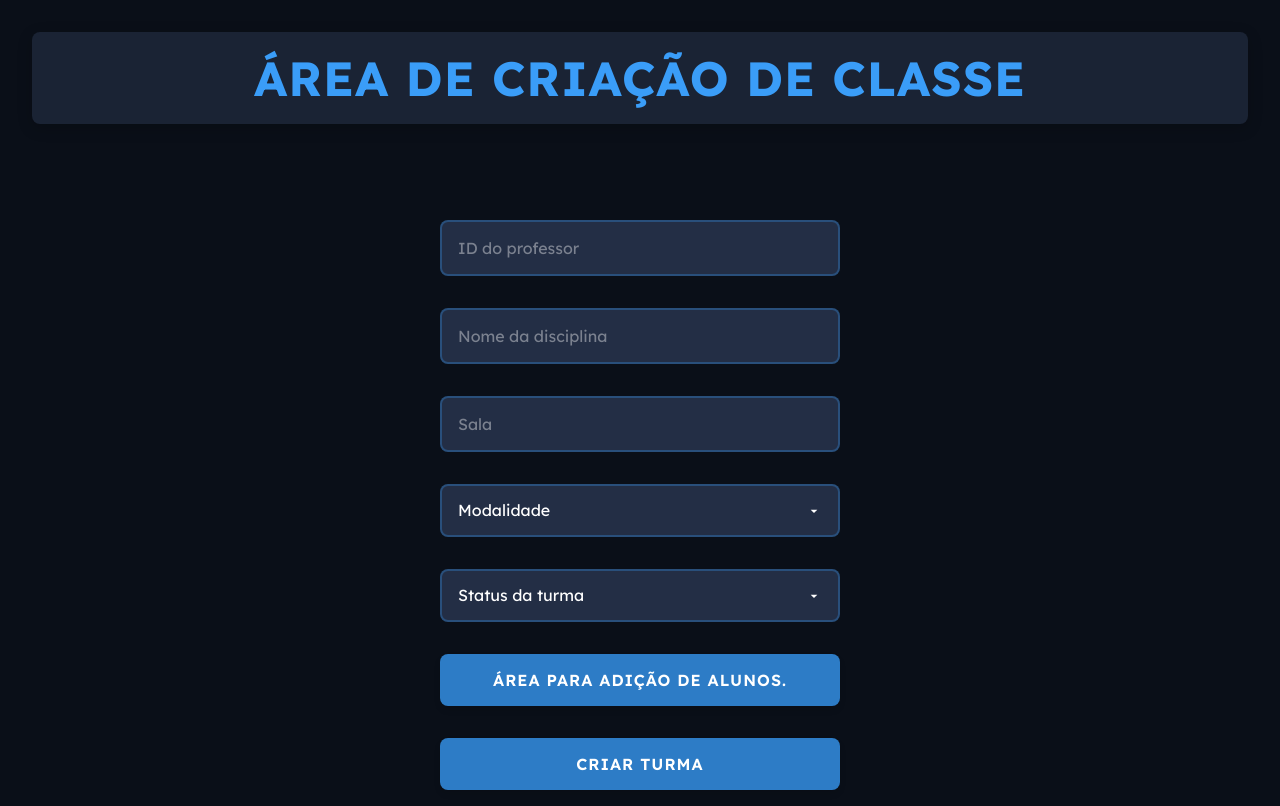
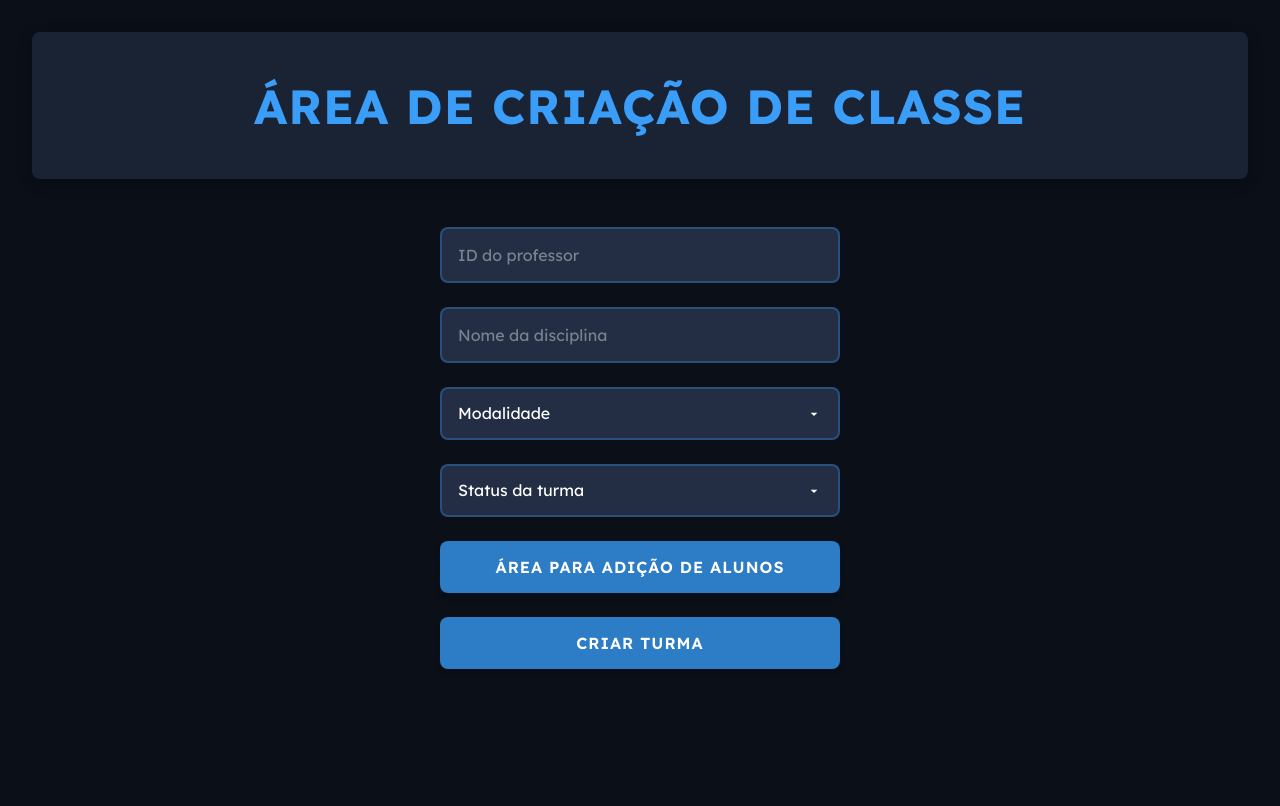
Before and after one commit to Marquiiim/marcos-school, a React (Create React App) app in the folder marcos-school/: page /create in a window 1280 px wide. Built offline with nearby package versions, Linux system fonts and the light colour scheme.

Commit message:
create route classmanager api & otters implementations

```diff
--- a/marcos-school/src/App.js
+++ b/marcos-school/src/App.js
@@ -16,7 +16,7 @@ function App() {
     setError(false)
 
     try {
-      const response = await axios.post(`http://localhost:5000/api/login`, { email: email, password: password })
+      const response = await axios.post(`http://localhost:5000/api/auth`, { email: email, password: password })
 
       const user = {
         id: response.data.user.id,
@@ -30,7 +30,7 @@ function App() {
       response.data?.success === true && response.status === 200 && navigate('/home')
 
     } catch (err) {
-      console.error(`[Erro] ${err.message}`)
+      console.error(`[ERRO] ${err.message}`)
       alert("[ERRO] Ocorreu um erro ao tentar logar, tente novamente ou contate um suporte.")
       setError(true)
     }
--- a/marcos-school/src/api/routes/authcontroller.js
+++ b/marcos-school/src/api/routes/authcontrol.js
@@ -2,7 +2,7 @@ const express = require('express')
 const router = express.Router()
 const pool = require('../bd/connectionBD')
 
-router.post('/login', async (req, res) => {
+router.post('/auth', async (req, res) => {
 
     const { email, password } = req.body
 
--- a/marcos-school/src/api/server/server.js
+++ b/marcos-school/src/api/server/server.js
@@ -1,14 +1,16 @@
 const express = require('express')
 const cors = require('cors')
 
-const authcontroller = require('../routes/authcontroller')
+const AuthControl = require('../routes/authcontrol')
+const ClassManager = require('../routes/classmanager')
 
 const app = express()
 
 app.use(cors())
 app.use(express.json())
 
-app.use('/api', authcontroller)
+app.use('/api', AuthControl)
+app.use('/api', ClassManager)
 
 app.listen(5000, () => {
     console.log('[Sucesso] Servidor rodando na porta 5000')
--- a/marcos-school/src/pages/CreateClasses.js
+++ b/marcos-school/src/pages/CreateClasses.js
@@ -1,22 +1,62 @@
+import { useRef } from 'react'
+import axios from 'axios'
+
 import styles from '../sass/CreateClasses.module.css'
 
 function CreateClasses() {
 
+    const formRef = useRef()
+
+    const handleSubmit = (e) => {
+        e.preventDefault()
+        const formData = new FormData(formRef.current)
+        const data = Object.fromEntries(formData)
+        classCreation(data)
+    }
+
+    const classCreation = (dataForm) => {
+        try {
+            const response = axios.post('http://localhost:5000/api/classmanager', {
+                id_professor: dataForm.id_professor,
+                nome_disciplina: dataForm.nome_disciplina,
+                modalidade: dataForm.modalidade,
+                status_turma: dataForm.status_turma
+            })
+            console.log(response.data)
+        } catch (err) {
+            console.error(`[ERRO] ${err.message}`)
+        }
+    }
+
     return (
         <div className={styles.container}>
-                <div className={styles.title_page}>
-                    <h2>
-                        Área de criação de classe
-                    </h2>
-                </div>
-            <form className={styles.content_form}>
+            <div className={styles.title_page}>
+                <h2>
+                    Área de criação de classe
+                </h2>
+            </div>
 
-                <input type="number" placeholder="ID do professor" required />
-                <input type="text" placeholder="Nome da disciplina" required />
-                <input type="number" placeholder="Sala" required />
+            <form ref={formRef}
+                onSubmit={handleSubmit}
+                className={styles.content_form}>
 
-                <select required>
-                    <option value="" disabled selected>Modalidade</option>
+                <input type="number"
+                    name="id_professor"
+                    placeholder="ID do professor"
+                    required />
+
+                <input type="text"
+                    name="nome_disciplina"
+                    placeholder="Nome da disciplina"
+                    required />
+
+                <select name="modalidade"
+                    required
+                    defaultValue="">
+
+                    <option value="" disabled>
+                        Modalidade
+                    </option>
                     <option value="Presencial">
                         Presencial
                     </option>
@@ -26,10 +66,16 @@ function CreateClasses() {
                     <option value="EAD">
                         EAD
                     </option>
+
                 </select>
 
-                <select required>
-                    <option value="" disabled selected>Status da turma</option>
+                <select name="status_turma"
+                    required
+                    defaultValue="">
+
+                    <option value="" disabled>
+                        Status da turma
+                    </option>
                     <option value="Ativa">
                         Ativa
                     </option>
@@ -39,14 +85,16 @@ function CreateClasses() {
                     <option value="Concluída">
                         Concluída
                     </option>
+
                 </select>
 
                 <div className={styles.button_student_add}>
-                    <span>ÁREA PARA ADIÇÃO DE ALUNOS.</span>
+                    <span>ÁREA PARA ADIÇÃO DE ALUNOS</span>
                 </div>
                 <button type="submit">
                     Criar turma
                 </button>
+
             </form>
         </div>
     )
--- a/marcos-school/src/sass/CreateClasses.module.css
+++ b/marcos-school/src/sass/CreateClasses.module.css
@@ -2,7 +2,7 @@
   display: flex;
   align-items: center;
   flex-direction: column;
-  gap: 5rem;
+  gap: 3rem;
   background: #0a0f18;
   height: 100vh;
   padding: 2rem;
@@ -13,8 +13,7 @@
   justify-content: center;
   align-items: center;
   flex-direction: column;
-  gap: 2rem;
-  padding: 1rem;
+  gap: 1.5rem;
   width: 100%;
   max-width: 500px;
 }
@@ -29,7 +28,6 @@
   color: #3a9df8;
   height: 20%;
   width: 100%;
-  padding: 1rem;
   border-radius: 8px;
   box-shadow: 0 4px 15px rgba(0, 0, 0, 0.2);
   text-transform: uppercase;
--- a/marcos-school/src/sass/CreateClasses.module.scss
+++ b/marcos-school/src/sass/CreateClasses.module.scss
@@ -8,7 +8,7 @@ $color-text-light: #ffffff;
     display: flex;
     align-items: center;
     flex-direction: column;
-    gap: 5rem;
+    gap: 3rem;
     background: $color-bg-darkest;
     height: 100vh;
     padding: 2rem;
@@ -19,8 +19,7 @@ $color-text-light: #ffffff;
         justify-content: center;
         align-items: center;
         flex-direction: column;
-        gap: 2rem;
-        padding: 1rem;
+        gap: 1.5rem;
         width: 100%;
         max-width: 500px;
     }
@@ -36,7 +35,6 @@ $color-text-light: #ffffff;
     color: $color-primary-light;
     height: 20%;
     width: 100%;
-    padding: 1rem;
     border-radius: 8px;
     box-shadow: 0 4px 15px rgba(0, 0, 0, 0.2);
     text-transform: uppercase;
@@ -55,11 +53,13 @@ input {
     transition: all 0.3s ease;
 
     &[type="number"] {
+
         &::-webkit-outer-spin-button,
         &::-webkit-inner-spin-button {
             -webkit-appearance: none;
             margin: 0;
         }
+
         -moz-appearance: textfield;
         appearance: textfield;
     }
```
Also changed, not shown: marcos-school/src/api/routes/classmanager.js (added, +32 -0 lines), 1 other file (tests, documents, lock files or other folders).
